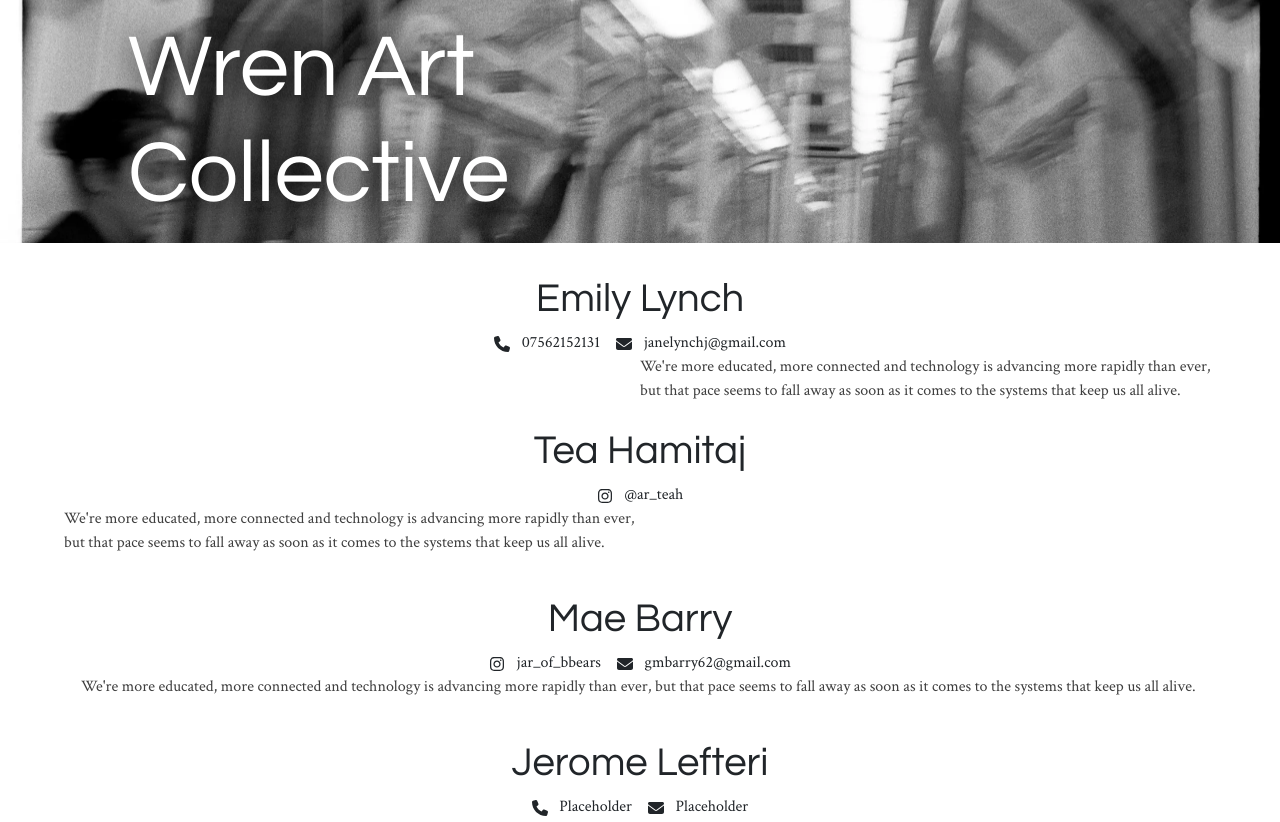
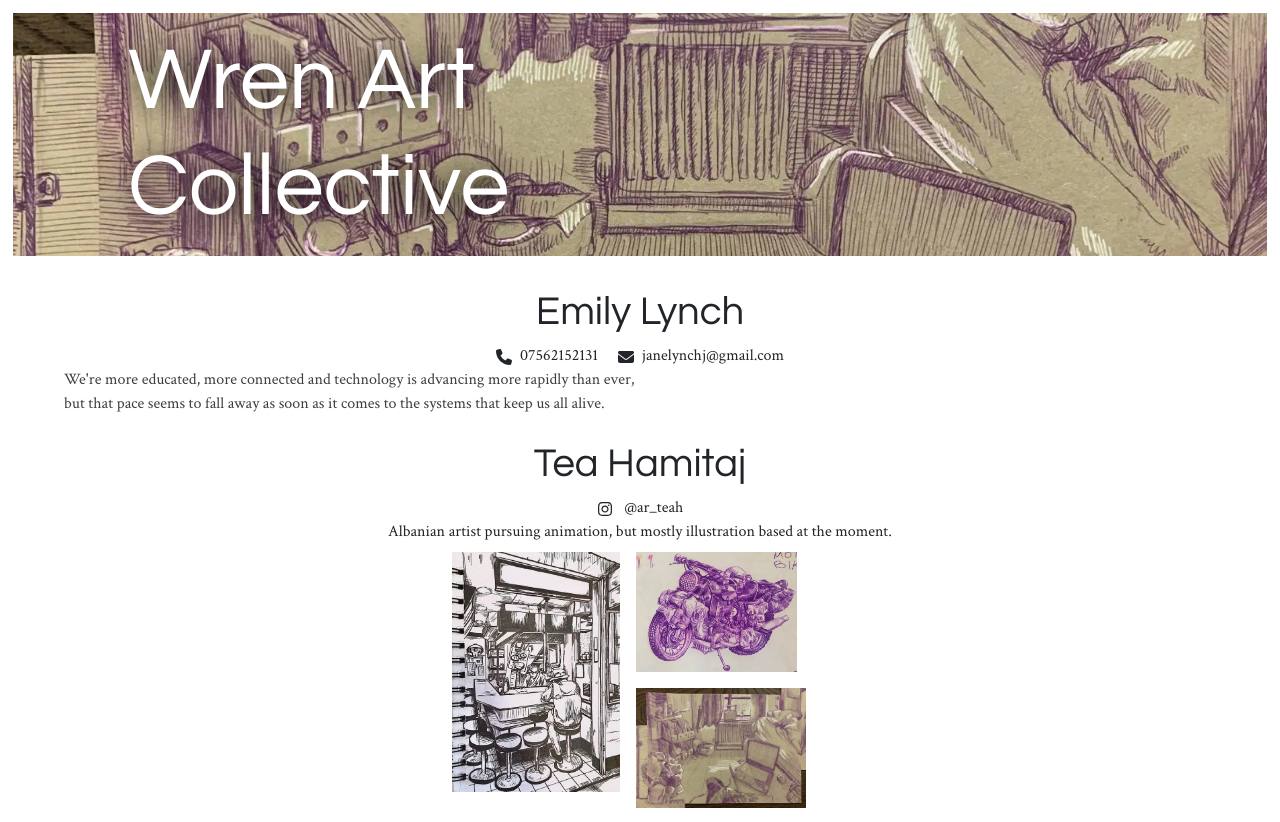
Before and after one commit to H-26/Art-Exhibition, a plain HTML site: page index.html in a window 1280 px wide. Shown: the top 822 px of the page. Drawn offline with Linux system fonts and the light colour scheme.

Commit message:
Added Images
+ Added Layout to images
+ Added boarder around heading

```diff
--- a/index.html
+++ b/index.html
@@ -5,21 +5,21 @@
     <meta charset="utf-8">
     <meta name="viewport" content="width=device-width, initial-scale=1.0, shrink-to-fit=no">
     <title>Joseph Henderson</title>
-    <link rel="canonical" href="https://josephhenderson.me/">
-    <meta property="og:url" content="https://josephhenderson.me/">
+    <link rel="canonical" href="https://www.wrenartcollective.com/">
+    <meta property="og:url" content="https://www.wrenartcollective.com/">
+    <meta name="twitter:title" content="Wren Art Collective">
+    <meta name="description" content="The 2024 class of A-Level Art at Wren Academy Finchley. A diverse group and talented artists across paint, film, animation and illustration.">
+    <meta name="twitter:image" content="https://www.wrenartcollective.com/assets/img/Book-2.webp">
+    <meta property="og:image" content="https://www.wrenartcollective.com/assets/img/Book-2.webp">
+    <meta property="og:type" content="website">
     <meta name="twitter:card" content="summary">
-    <meta name="twitter:description" content="A creative and academic student dedicated to tackling the climate crisis through art, politics and science.">
-    <meta property="og:type" content="website">
-    <meta property="og:image" content="Book-4.webp">
-    <meta name="twitter:image" content="Book-4.webp">
-    <meta name="description" content="A creative and academic student dedicated to tackling the climate crisis through art, politics and science.">
-    <meta name="twitter:title" content="Joseph Henderson">
+    <meta name="twitter:description" content="The 2024 class of A-Level Art at Wren Academy Finchley. A diverse group and talented artists across paint, film, animation and illustration.">
     <script type="application/ld+json">
         {
             "@context": "http://schema.org",
             "@type": "WebSite",
-            "name": "Henderson",
-            "url": "https://josephhenderson.me"
+            "name": "Wren Art Collective",
+            "url": "https://www.wrenartcollective.com"
         }
     </script>
     <link rel="stylesheet" href="assets/bootstrap/css/bootstrap.min.css">
@@ -32,7 +32,7 @@
 </head>
 
 <body>
-    <div data-bss-parallax-bg="true" class="lazy" style="height: auto;background: url(&quot;assets/img/Book-2.webp&quot;) center / cover;position: relative;overflow: hidden;display: block;">
+    <div data-bss-parallax-bg="true" class="lazy" style="height: auto;background: url(&quot;assets/img/Tea%20Room.webp&quot;) center / cover;position: relative;overflow: hidden;display: block;margin-top: 1vw;margin-right: 1vw;margin-left: 1vw;">
         <div class="col" data-bss-disabled-mobile="true" data-aos="fade" data-aos-duration="2450" data-aos-delay="50" data-aos-once="true" style="margin-left: auto;width: 80vw;margin-right: auto;margin-top: 2vh;margin-bottom: 2vh;">
             <h1 style="color: var(--bs-body-bg);font-family: 'Century Gothic';transform: perspective(0px) translate(0px) translateY(0px) skew(0deg);width: 60vmin;font-size: 11vmin;text-shadow: 0px 0px 30px var(--bs-emphasis-color);">Wren Art Collective</h1>
         </div>
@@ -46,12 +46,11 @@
                 <p style="font-family: 'Crimson Text', serif;margin-bottom: 0;text-align: center;font-size: 2vh;"><svg xmlns="http://www.w3.org/2000/svg" viewBox="0 0 512 512" width="1em" height="1em" fill="currentColor" style="margin-bottom: auto;margin-top: auto;display: inline-block;margin-right: 1vh;">
                         <!--! Font Awesome Free 6.4.2 by @fontawesome - https://fontawesome.com License - https://fontawesome.com/license/free (Icons: CC BY 4.0, Fonts: SIL OFL 1.1, Code: MIT License) Copyright 2023 Fonticons, Inc. -->
                         <path d="M164.9 24.6c-7.7-18.6-28-28.5-47.4-23.2l-88 24C12.1 30.2 0 46 0 64C0 311.4 200.6 512 448 512c18 0 33.8-12.1 38.6-29.5l24-88c5.3-19.4-4.6-39.7-23.2-47.4l-96-40c-16.3-6.8-35.2-2.1-46.3 11.6L304.7 368C234.3 334.7 177.3 277.7 144 207.3L193.3 167c13.7-11.2 18.4-30 11.6-46.3l-40-96z"></path>
-                    </svg>&nbsp;07562152131<svg xmlns="http://www.w3.org/2000/svg" viewBox="0 0 512 512" width="1em" height="1em" fill="currentColor" style="margin-left: 2vh;margin-right: 1vh;">
+                    </svg>07562152131&nbsp;<svg xmlns="http://www.w3.org/2000/svg" viewBox="0 0 512 512" width="1em" height="1em" fill="currentColor" style="margin-left: 2vh;margin-right: 1vh;">
                         <!--! Font Awesome Free 6.4.2 by @fontawesome - https://fontawesome.com License - https://fontawesome.com/license/free (Icons: CC BY 4.0, Fonts: SIL OFL 1.1, Code: MIT License) Copyright 2023 Fonticons, Inc. -->
                         <path d="M48 64C21.5 64 0 85.5 0 112c0 15.1 7.1 29.3 19.2 38.4L236.8 313.6c11.4 8.5 27 8.5 38.4 0L492.8 150.4c12.1-9.1 19.2-23.3 19.2-38.4c0-26.5-21.5-48-48-48H48zM0 176V384c0 35.3 28.7 64 64 64H448c35.3 0 64-28.7 64-64V176L294.4 339.2c-22.8 17.1-54 17.1-76.8 0L0 176z"></path>
-                    </svg>&nbsp;janelynchj@gmail.com</p>
+                    </svg>janelynchj@gmail.com</p>
             </div>
-            <div class="col col-12 col-md-6"></div>
             <div class="col col-md-6 col-12" style="padding-right: 0;padding-left: 0;">
                 <p style="font-family: 'Crimson Text', serif;text-align: left;font-size: 2vh;margin-bottom: 1vh;"><span style="color: rgb(62, 62, 62);">We're more educated, more connected and technology is advancing more rapidly than ever, but that pace seems to fall away as soon as it comes to the systems that keep us all alive.&nbsp;</span><br> </p>
             </div>
@@ -66,10 +65,22 @@
                         <path d="M224.1 141c-63.6 0-114.9 51.3-114.9 114.9s51.3 114.9 114.9 114.9S339 319.5 339 255.9 287.7 141 224.1 141zm0 189.6c-41.1 0-74.7-33.5-74.7-74.7s33.5-74.7 74.7-74.7 74.7 33.5 74.7 74.7-33.6 74.7-74.7 74.7zm146.4-194.3c0 14.9-12 26.8-26.8 26.8-14.9 0-26.8-12-26.8-26.8s12-26.8 26.8-26.8 26.8 12 26.8 26.8zm76.1 27.2c-1.7-35.9-9.9-67.7-36.2-93.9-26.2-26.2-58-34.4-93.9-36.2-37-2.1-147.9-2.1-184.9 0-35.8 1.7-67.6 9.9-93.9 36.1s-34.4 58-36.2 93.9c-2.1 37-2.1 147.9 0 184.9 1.7 35.9 9.9 67.7 36.2 93.9s58 34.4 93.9 36.2c37 2.1 147.9 2.1 184.9 0 35.9-1.7 67.7-9.9 93.9-36.2 26.2-26.2 34.4-58 36.2-93.9 2.1-37 2.1-147.8 0-184.8zM398.8 388c-7.8 19.6-22.9 34.7-42.6 42.6-29.5 11.7-99.5 9-132.1 9s-102.7 2.6-132.1-9c-19.6-7.8-34.7-22.9-42.6-42.6-11.7-29.5-9-99.5-9-132.1s-2.6-102.7 9-132.1c7.8-19.6 22.9-34.7 42.6-42.6 29.5-11.7 99.5-9 132.1-9s102.7-2.6 132.1 9c19.6 7.8 34.7 22.9 42.6 42.6 11.7 29.5 9 99.5 9 132.1s2.7 102.7-9 132.1z"></path>
                     </svg>&nbsp;@ar_teah</p>
             </div>
-            <div class="col col-md-6 col-12" style="padding-right: 0;padding-left: 0;">
-                <p style="font-family: 'Crimson Text', serif;text-align: left;font-size: 2vh;margin-bottom: 1vh;"><span style="color: rgb(62, 62, 62);">We're more educated, more connected and technology is advancing more rapidly than ever, but that pace seems to fall away as soon as it comes to the systems that keep us all alive.&nbsp;</span><br> </p>
+            <div class="col col-md-12 col-12" style="padding-right: 0;padding-left: 0;">
+                <p style="font-family: 'Crimson Text', serif;text-align: center;font-size: 2vh;margin-bottom: 1vh;">Albanian artist pursuing animation, but mostly illustration based at the moment.<br> </p>
             </div>
-            <div class="col col-12 col-md-6"></div>
+            <div class="col col-12 col-md-12">
+                <div class="row" data-bss-baguettebox="">
+                    <div class="col" style="padding-right: 0;padding-left: 0;"><a href="assets/img/Tea%20Bar.webp" aria-label="Make the image fullscreen"><img class="img-fluid, lazy" src="assets/img/Tea%20Bar.webp" style="width: auto;margin-left: auto;height: 50vw;display: block;max-height: 30vh;margin-right: 1vmin;" alt="Tea Bar"></a></div>
+                    <div class="col">
+                        <div class="row">
+                            <div class="col" style="padding: 0 0 0 0 ;"><a href="assets/img/Tea%20Motorcycle.webp" aria-label="Make the image fullscreen"><img class="img-fluid, lazy" src="assets/img/Tea%20Motorcycle.webp" style="margin-left: 1vmin;display: block;margin-right: auto;width: auto;height: 25vw;max-height: 15vh;margin-bottom: 1vmin;" alt="Tea Motorcycle" width="167" height="124"></a></div>
+                        </div>
+                        <div class="row">
+                            <div class="col" style="padding: 0 0 0 0;"><a href="assets/img/Tea%20Room.webp" aria-label="Make the image fullscreen"><img class="img-fluid, lazy" src="assets/img/Tea%20Room.webp" style="width: auto;margin-left: 1vmin;height: 25vw;display: block;margin-right: auto;max-height: 15vh;margin-top: 1vmin;" alt="Fake BP advert saying &quot;Climate concious strategy to ensure a secure fure for our investors: Oil Rigs Float!&quot;" width="167" height="124"></a></div>
+                        </div>
+                    </div>
+                </div>
+            </div>
         </div>
         <div class="row" style="width: 90vw;margin-right: auto;margin-left: auto;margin-top: 4vmin;margin-bottom: 2vmin;">
             <div class="col">
--- a/sitemap.xml
+++ b/sitemap.xml
@@ -1,6 +1,6 @@
 <?xml version="1.0" encoding="UTF-8"?>
 <urlset xmlns="http://www.sitemaps.org/schemas/sitemap/0.9" xmlns:xsi="http://www.w3.org/2001/XMLSchema-instance" xsi:schemaLocation="http://www.sitemaps.org/schemas/sitemap/0.9 http://www.sitemaps.org/schemas/sitemap/0.9/sitemap.xsd">
     <url>
-        <loc>https://josephhenderson.me/</loc>
+        <loc>https://www.wrenartcollective.com/</loc>
     </url>
 </urlset>
```
Also changed, not shown: assets/img/Tea Bar.webp (added), assets/img/Tea Houses.webp (added), assets/img/Tea Motorcycle.webp (added), assets/img/Tea Room.webp (added), robots.txt.
